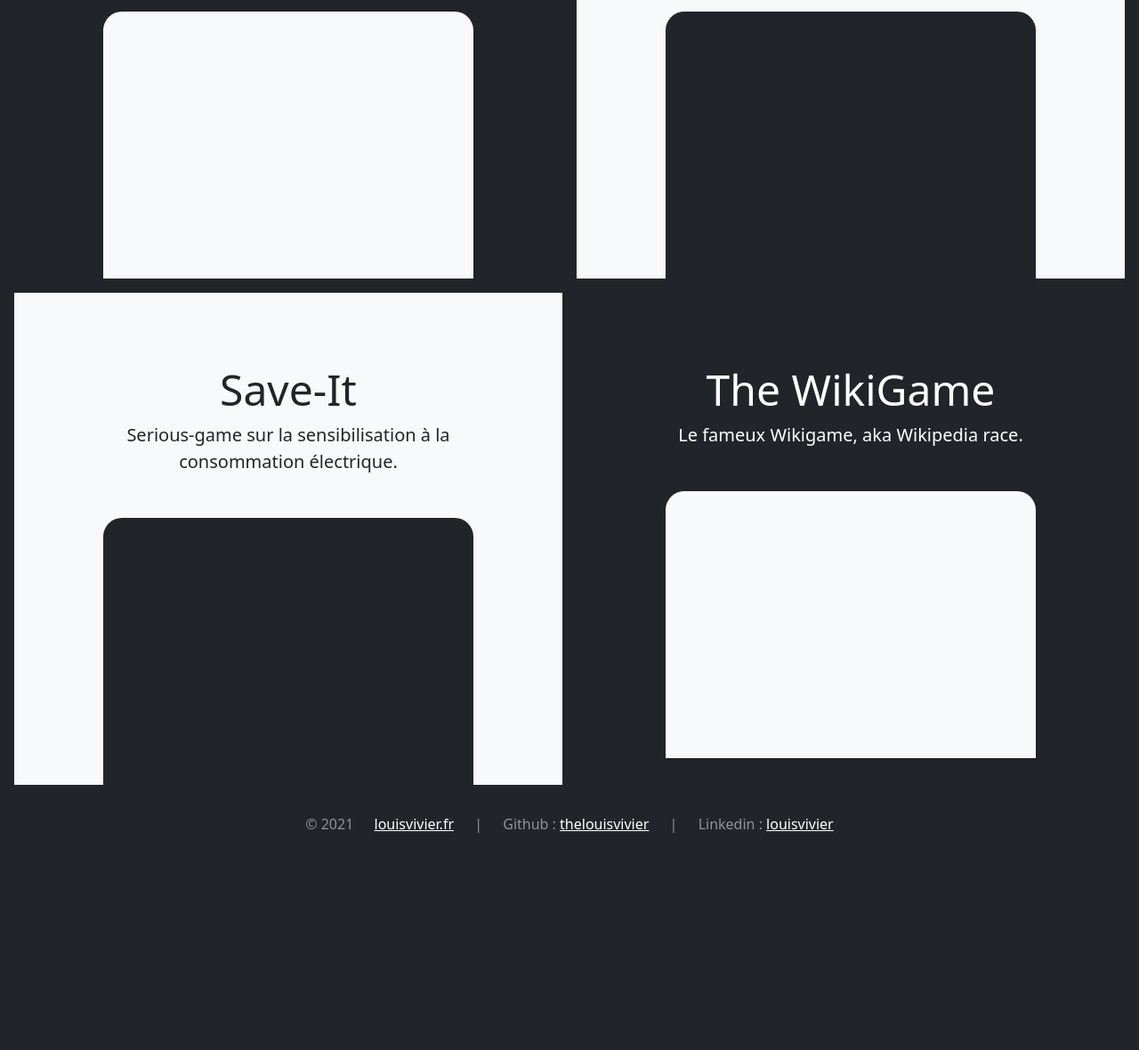
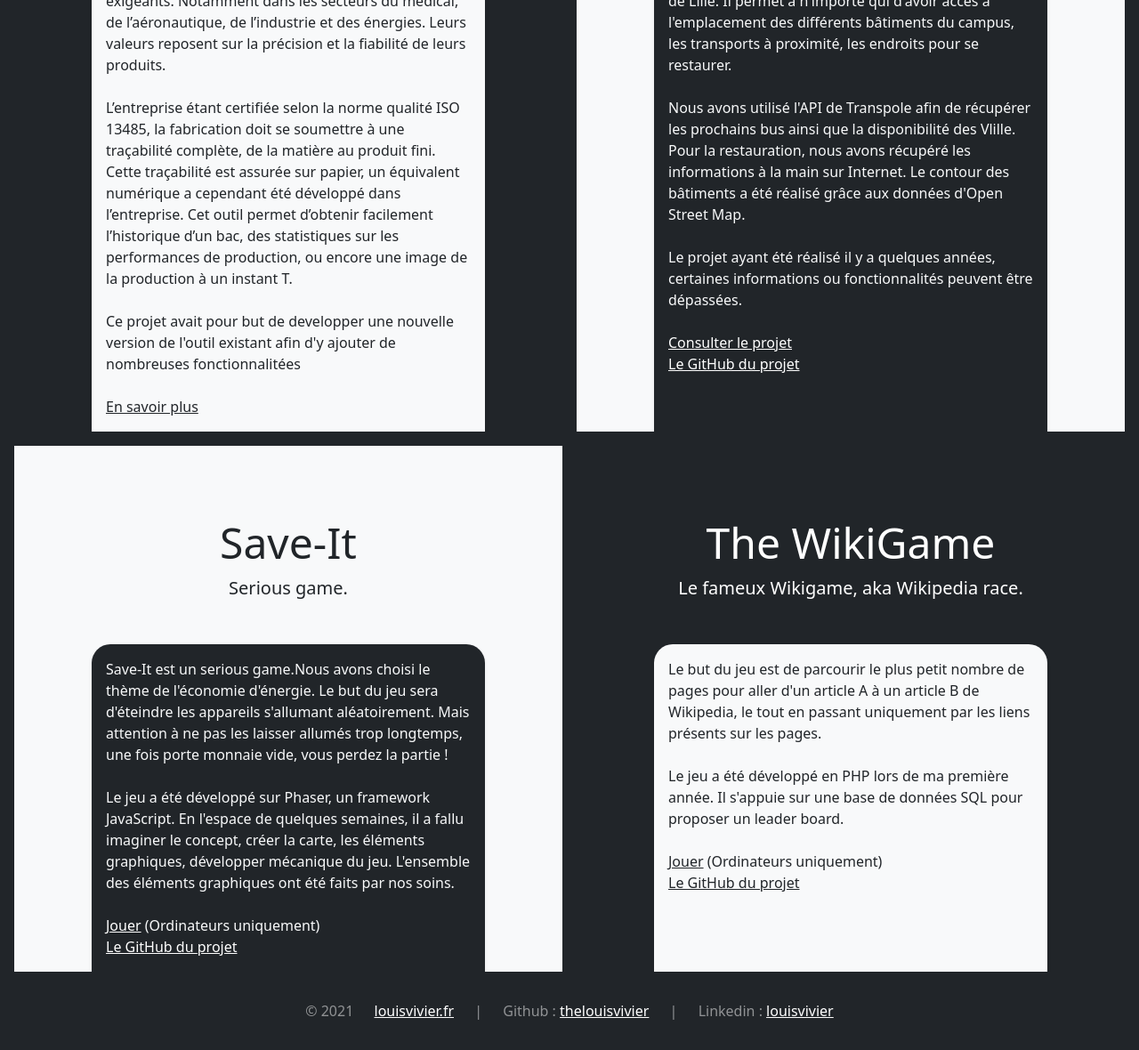
Before and after one commit to thelouisvivier/louisvivier.fr, a plain HTML site: page projects.html in a window 1280 px wide. Shown: the part 638-1818 px from the top of the page at 89% size. Before the commit the page ends 1608 px from the top, so only its background shows below. Drawn offline with Linux system fonts and the light colour scheme.

```diff
--- a/projects.html
+++ b/projects.html
@@ -24,7 +24,7 @@
 
     <main class="bg-dark text-light">
         <div class="position-relative overflow-hidden text-center">
-            <div class="col-md-5 p-lg-5 mx-auto my-5">
+            <div class="col-md-5 mx-auto my-5">
                 <h1 class="display-4 fw-normal">Mes projets !</h1>
                 <p class="lead fw-normal">Voici un aperçu des projets que j'ai réalisés durant mes études.</p>
             </div>
@@ -36,14 +36,32 @@
                     <h2 class="display-5">TrackProd</h2>
                     <p class="lead">Outil de suivi de production.</p>
                 </div>
-                <div class="bg-light shadow-sm mx-auto" style="width: 80%; height: 300px; border-radius: 21px 21px 0 0;"></div>
+                <div class="bg-light text-dark text-start p-3 shadow-sm mx-auto" style="width: 85%; height:  100%; border-radius: 21px 21px 0 0;">
+                    Le client est une entreprise spécialisée dans la prestation d’usinage de précision de pièces métalliques et plastiques auprès de secteurs très exigeants. Notamment dans les secteurs du médical, de l’aéronautique, de l’industrie et des énergies. Leurs valeurs reposent sur la précision et la fiabilité de leurs produits.
+                    <br> <br>
+                    L’entreprise étant certifiée selon la norme qualité ISO 13485, la fabrication doit se soumettre à une traçabilité complète, de la matière au produit fini. Cette traçabilité est assurée sur papier, un équivalent numérique a cependant été développé dans l’entreprise. Cet outil permet d’obtenir facilement l’historique d’un bac, des statistiques sur les performances de production, ou encore une image de la production à un instant T.
+                    <br> <br>
+                    Ce projet avait pour but de developper une nouvelle version de l'outil existant afin d'y ajouter de nombreuses fonctionnalitées
+                    <br><br><a href="InteractivCampus/index.html" target="_blank" class="text-dark">En savoir plus</a>
+                </div>
             </div>
             <div class="bg-light me-md-3 pt-3 px-3 pt-md-5 px-md-5 text-center overflow-hidden text-dark">
                 <div class="my-3 p-3">
                     <h2 class="display-5">InteractivCampus</h2>
                     <p class="lead">Carte campus interactif.</p>
                 </div>
-                <div class="bg-dark shadow-sm mx-auto" style="width: 80%; height: 300px; border-radius: 21px 21px 0 0;"></div>
+                <div class="bg-dark text-light text-start p-3 shadow-sm mx-auto" style="width: 85%; height:  100%; border-radius: 21px 21px 0 0;">
+                    Réalisé en une semaine, le projet InteractivCampus avait pour but de proposer une carte interactive du campus Junia (ex-Yncrea) et de l'université catholique de Lille.
+                    Il permet à n'importe qui d'avoir accès à l'emplacement des différents bâtiments du campus, les transports à proximité, les endroits pour se restaurer.
+                    <br><br>Nous avons utilisé l'API de Transpole afin de récupérer les prochains bus ainsi que la disponibilité des Vlille.
+                    Pour la restauration, nous avons récupéré les informations à la main sur Internet.
+                    Le contour des bâtiments a été réalisé grâce aux données d'Open Street Map.
+                    <br>
+                    <br>Le projet ayant été réalisé il y a quelques années, certaines informations ou fonctionnalités peuvent être dépassées.
+                    <br>
+                    <br><a href="InteractivCampus/index.html" target="_blank" class="text-white">Consulter le projet</a>
+                    <br><a href="https://github.com/thelouisvivier/InteractivCampus" target="_blank" class="text-white">Le GitHub du projet</a>
+                </div>
             </div>
         </div>
 
@@ -51,16 +69,32 @@
             <div class="bg-light me-md-3 pt-3 px-3 pt-md-5 px-md-5 text-center overflow-hidden text-dark">
                 <div class="my-3 p-3">
                     <h2 class="display-5">Save-It</h2>
-                    <p class="lead">Serious-game sur la sensibilisation à la consommation électrique.</p>
+                    <p class="lead">Serious game.</p>
                 </div>
-                <div class="bg-dark shadow-sm mx-auto" style="width: 80%; height: 300px; border-radius: 21px 21px 0 0;"></div>
+                <div class="bg-dark text-light text-start p-3 shadow-sm mx-auto" style="width: 85%; height: 100%; border-radius: 21px 21px 0 0;">
+                    Save-It est un serious game.Nous avons choisi le thème de l'économie d'énergie. Le but du jeu sera d'éteindre les appareils s'allumant aléatoirement. Mais attention à ne pas les laisser allumés trop longtemps, une fois porte monnaie vide, vous perdez la partie !
+                    <br>
+                    <br>
+                    Le jeu a été développé sur Phaser, un framework JavaScript. En l'espace de quelques semaines, il a fallu imaginer le concept, créer la carte, les éléments graphiques, développer mécanique du jeu. L'ensemble des éléments graphiques ont été faits par nos soins.
+                    <br>
+                    <br><a href="Save-It/index.html" target="_blank" class="text-white">Jouer</a> (Ordinateurs uniquement)
+                    <br><a href="https://github.com/thelouisvivier/Save-It" target="_blank" class="text-white">Le GitHub du projet</a>
+                </div>
             </div>
             <div class="bg-dark me-md-3 pt-3 px-3 pt-md-5 px-md-5 text-center text-white overflow-hidden">
                 <div class="my-3 py-3">
                     <h2 class="display-5">The WikiGame</h2>
                     <p class="lead">Le fameux Wikigame, aka Wikipedia race.</p>
                 </div>
-                <div class="bg-light shadow-sm mx-auto" style="width: 80%; height: 300px; border-radius: 21px 21px 0 0;"></div>
+                <div class="bg-light text-dark text-start p-3 shadow-sm mx-auto" style="width: 85%; height:  100%; border-radius: 21px 21px 0 0;">
+                    Le but du jeu est de parcourir le plus petit nombre de pages pour aller d'un article A à un article B de Wikipedia, le tout en passant uniquement par les liens présents sur les pages.
+                    <br>
+                    <br>
+                    Le jeu a été développé en PHP lors de ma première année. Il s'appuie sur une base de données SQL pour proposer un leader board.
+                    <br>
+                    <br><a href="Wikigame/index.php" target="_blank" class="text-dark">Jouer</a> (Ordinateurs uniquement)
+                    <br><a href="https://github.com/thelouisvivier/TheWikiGame" target="_blank" class="text-dark">Le GitHub du projet</a>
+                </div>
             </div>
         </div>
     </main>
```
